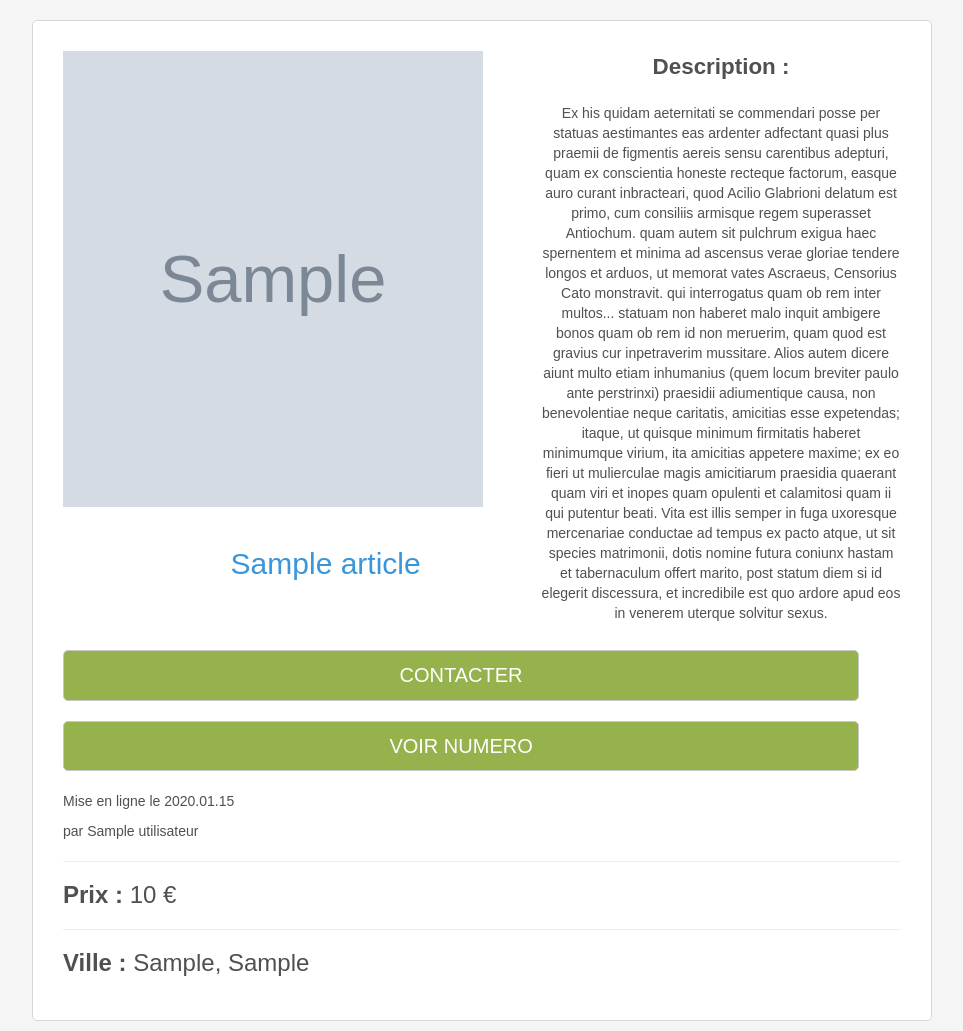
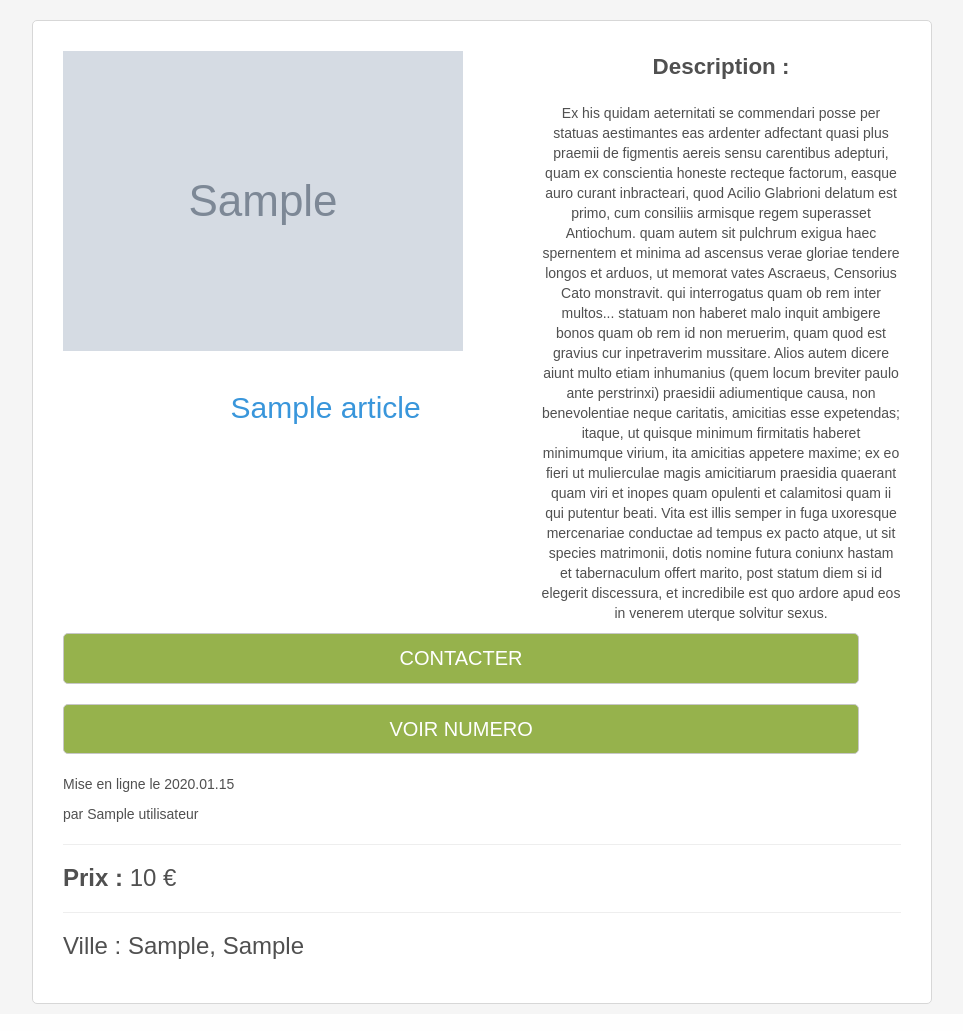
Before and after one commit to Remi-Safon/EnerBioFlex_Projet, a PHP site: page /details.php?id_article=1 in a window 1280 px wide. Shown: the part 105-1136 px from the top of the page, without its empty margins (158-1121 px from the left). After the commit the page ends 1109 px from the top, so only its background shows below. Run offline with PHP 8.4, Linux system fonts and the light colour scheme; data comes from the database, SQL or seed files in the repository; tables that the repository leaves empty hold one stand-in row (values such as "Sample post"); grey boxes marked "Sample" are stand-in pictures.

Commit message:
modif details annonce

```diff
--- a/css/details.css
+++ b/css/details.css
@@ -1,6 +1,11 @@
 body#details_annonces{
 
 	background-color: #f5f5f5;
+}
+
+img {
+	height: auto;
+	width: auto;
 }
 
 #box{
--- a/php/detailArticle.php
+++ b/php/detailArticle.php
@@ -24,7 +24,7 @@
 					<form method='' action='x'>
 
 
-						<img src='".$articles['photo']."' title='1'height=456 width=420 />";
+						<img src='".$articles['photo']."' title='1' width=420 />";
 				echo "
 						<p id='description'>
 							<strong style='font-size:160%;'>Description : </strong></br><br>
@@ -39,7 +39,7 @@
 				  echo "<p>Mise en ligne le ".str_replace('-', '.', $articles['date_publication']).'</p>';
 				  echo "<p>par <a class ='user'href='#'>".$user['nom']."</a></p><hr >";
 				  echo "<h3><strong>Prix : </strong>".$articles['prix']." € </h3><hr>";
-				  echo "<h3><strong>Ville : </strong>".$articles['ville'].", ".$articles['departement']."</strong></h3>
+				  echo "<h3></strong>Ville : </strong>".$articles['ville'].", ".$articles['departement']."</strong></h3>
 				  </form>
 				</div>
 				</body>";
```
